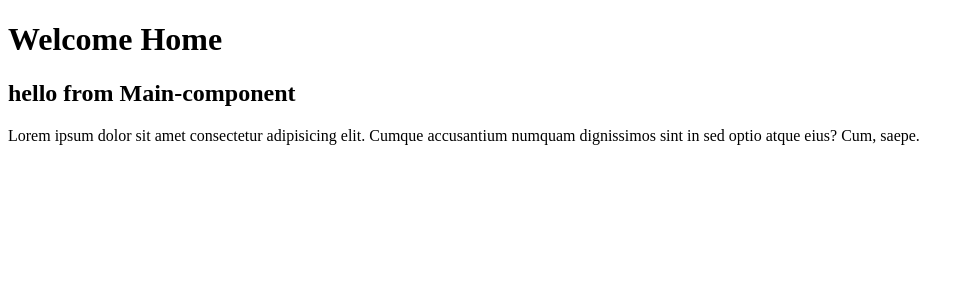
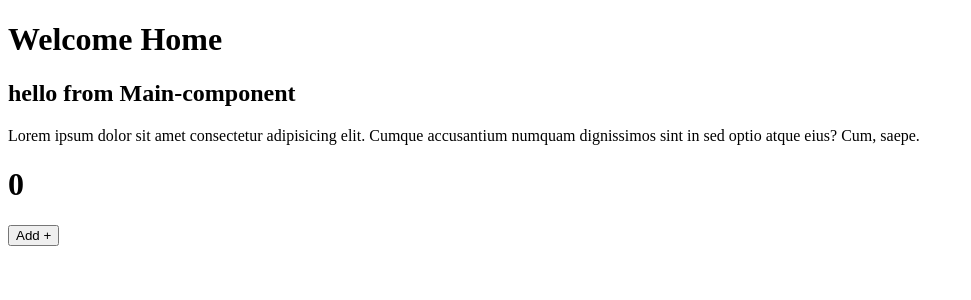
Before and after one commit to Hamza1001101/Monster-relodox, a React (Create React App) app: page / in a window 1280 px wide. Shown: the top 300 px of the page, without its empty margins (0-971 px from the left). Built offline with nearby package versions, Linux system fonts and the light colour scheme.

Commit message:
install som axtra packagest

```diff
--- a/src/components/Main.jsx
+++ b/src/components/Main.jsx
@@ -1,11 +1,21 @@
+import React, { useState } from 'react'
 
 const Main = () => {
+    const [counter, setCounter] = useState(0)
+
+    const handleClick = () => {
+        if(counter === 10) return
+        setCounter(counter+1)
+    }
+
     return (
         <div>
             <h2>hello from Main-component</h2>
             <p>Lorem ipsum dolor sit amet consectetur adipisicing elit.
             Cumque accusantium numquam dignissimos sint
                 in sed optio atque eius? Cum, saepe.</p>
+            <h1> {counter} </h1>
+            <button onClick={handleClick} style={{cursor: 'pointer'}}>  Add + </button>
         </div>
     )
 }
```
Also changed, not shown: 1 other file (tests, documents, lock files or other folders).
